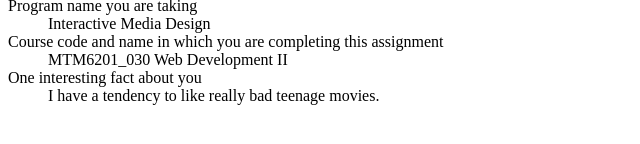
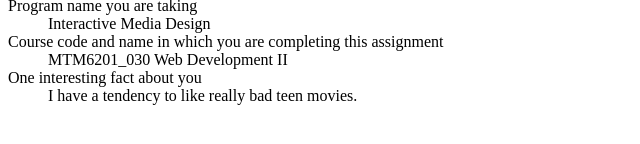
Before and after one commit to arau0029/mtm6201-week1, a plain HTML site: page index.html in a window 1280 px wide. Shown: the part 406-550 px from the top of the page, 0-640 px from the left. Drawn offline with Linux system fonts and the light colour scheme.

Commit message:
corrects grammar

```diff
--- a/index.html
+++ b/index.html
@@ -22,7 +22,7 @@
         <dd>MTM6201_030 Web Development II</dd>
 
         <dt>One interesting fact about you</dt>
-        <dd>I have a tendency to like really bad teenage movies.</dd>
+        <dd>I have a tendency to like really bad teen movies.</dd>
 
     </dl>
 </body>
```
